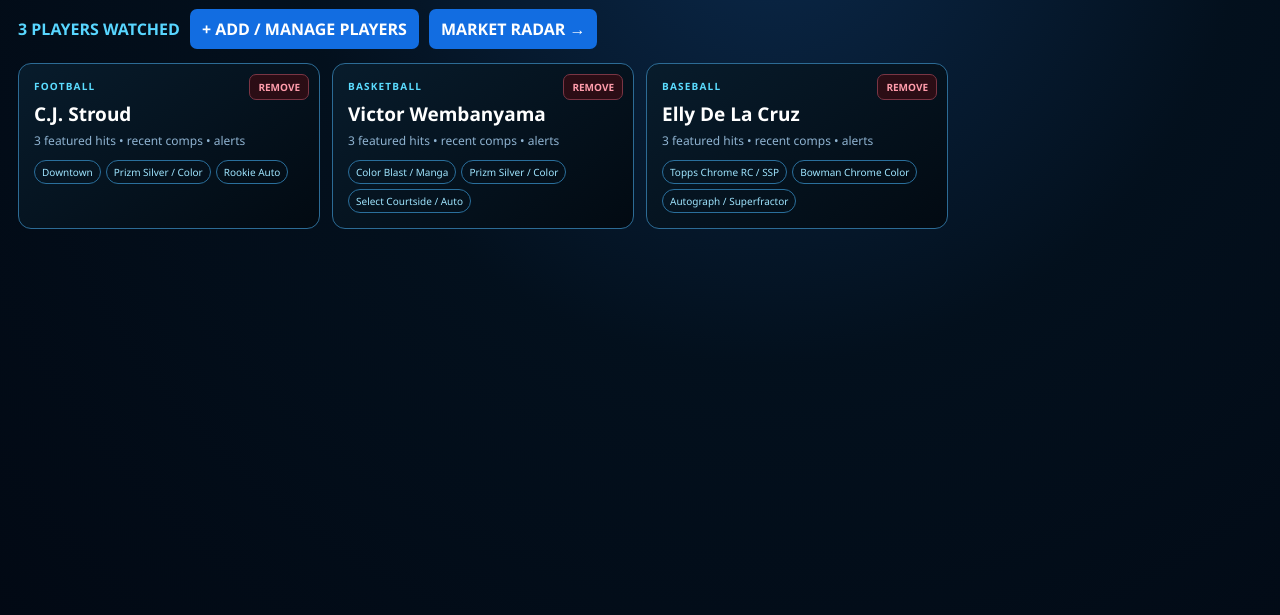
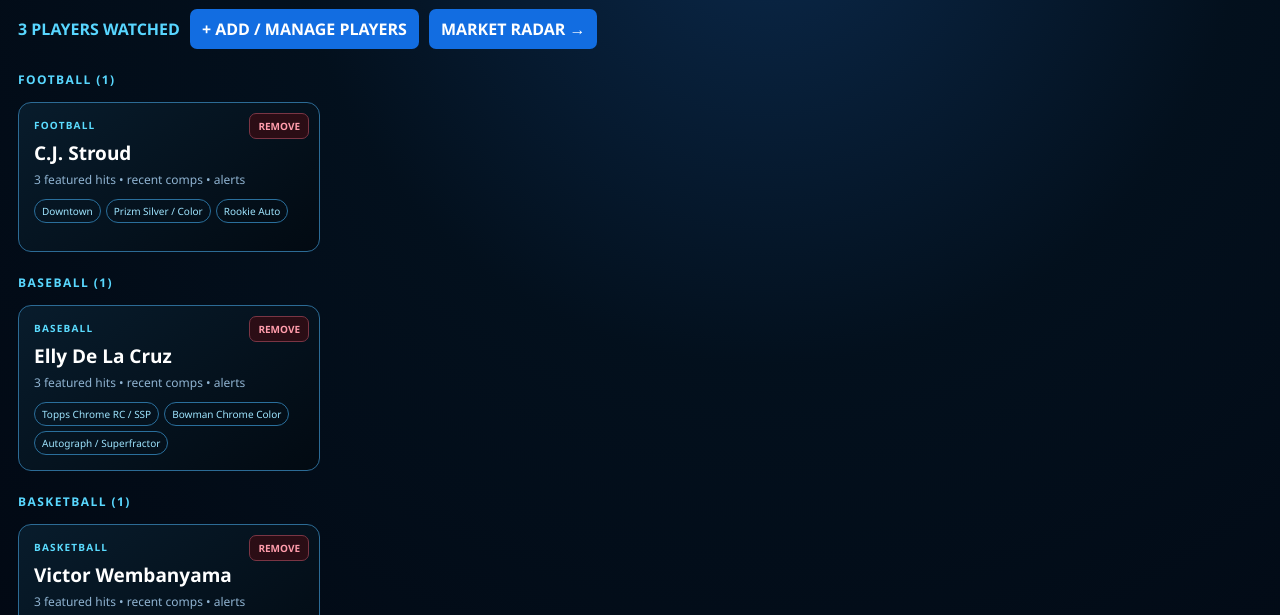
Before and after one commit to CardStormedge/cardstorm, a plain HTML site: page index.html in a window 1280 px wide. Both pictures are taken after a click on the element 388 px from the left and 557 px from the top of the page. Shown: the part 185-800 px from the top of the page. Drawn offline with Linux system fonts and the light colour scheme.

Commit message:
Add files via upload

```diff
--- a/index.html
+++ b/index.html
@@ -472,7 +472,18 @@
 function watchIndexByName(n){return WATCHCAT.findIndex(x=>x[0]===n)}
 function toggleWatchName(n){let a=loadMyWatch();a=a.includes(n)?a.filter(x=>x!==n):[...a,n];saveMyWatch(a);openWatchManager()}
 function removeWatchName(n,e){if(e){e.stopPropagation()}let a=loadMyWatch().filter(x=>x!==n);saveMyWatch(a);show('watch')}
-function watch(){const mine=loadMyWatch(),rows=mine.map(n=>{const i=watchIndexByName(n),p=WATCHCAT[i];if(!p)return '';return `<div class=watchplayer onclick="openWatch(${i})"><button class=watchremove onclick="removeWatchName('${n.replace(/'/g,"\\'")}',event)">REMOVE</button><div class=watchsport>${p[1].toUpperCase()}</div><h3>${p[0]}</h3><div class=target>3 featured hits • recent comps • alerts</div><div class=watchhits><span>${p[2]}</span><span>${p[3]}</span><span>${p[4]}</span></div></div>`}).join('');return shell('WATCHLIST','Track your favorites.','Your watchlist is saved in this browser. Click a player for hits and comps, or add/remove players anytime.',`<div class=watchtoolbar><div class=watchcount>${mine.length} PLAYERS WATCHED</div><button class=cta onclick="openWatchManager()">+ ADD / MANAGE PLAYERS</button><button class=cta onclick="show('market')">MARKET RADAR →</button></div><div class=watchgrid>${rows||'<div class=feature><h3>Your watchlist is empty.</h3><button class=cta onclick="openWatchManager()">ADD PLAYERS</button></div>'}</div>`)}
+function watch(){
+ const mine=loadMyWatch();
+ const bySport={};
+ mine.forEach(n=>{const i=watchIndexByName(n),p=WATCHCAT[i];if(!p)return;(bySport[p[1]]=bySport[p[1]]||[]).push([i,p]);});
+ const sportOrder=['football','baseball','basketball'];
+ const sports=Object.keys(bySport).sort((a,b)=>{const ai=sportOrder.indexOf(a),bi=sportOrder.indexOf(b);return (ai<0?99:ai)-(bi<0?99:bi);});
+ const rows=sports.map(sport=>{
+  const cards=bySport[sport].map(([i,p])=>`<div class=watchplayer onclick="openWatch(${i})"><button class=watchremove onclick="removeWatchName('${p[0].replace(/'/g,"\\'")}',event)">REMOVE</button><div class=watchsport>${p[1].toUpperCase()}</div><h3>${p[0]}</h3><div class=target>3 featured hits • recent comps • alerts</div><div class=watchhits><span>${p[2]}</span><span>${p[3]}</span><span>${p[4]}</span></div></div>`).join('');
+  return `<div class=homeSectionLabel>${sport.toUpperCase()} (${bySport[sport].length})</div><div class=watchgrid>${cards}</div>`;
+ }).join('');
+ return shell('WATCHLIST','Track your favorites.','Your watchlist is saved in this browser. Click a player for hits and comps, or add/remove players anytime.',`<div class=watchtoolbar><div class=watchcount>${mine.length} PLAYERS WATCHED</div><button class=cta onclick="openWatchManager()">+ ADD / MANAGE PLAYERS</button><button class=cta onclick="show('market')">MARKET RADAR →</button></div>${rows||'<div class=feature><h3>Your watchlist is empty.</h3><button class=cta onclick="openWatchManager()">ADD PLAYERS</button></div>'}`);
+}
 function openWatchManager(){navPush();const mine=loadMyWatch();C.innerHTML=shell('WATCHLIST','Add / Manage Players','Search the CardStorm player catalogue. Click a player to add or remove them.',`<button class=cta onclick="show('watch')">← WATCHLIST</button><div class=watchtoolbar><input id=watchSearch class=watchsearch placeholder="Search player or sport..." oninput="filterWatchManager(this.value)"><div class=watchcount>${mine.length} SELECTED</div></div><div class=watchaddgrid id=watchAddGrid>${WATCHCAT.map((p,i)=>`<div class="addcard ${mine.includes(p[0])?'active':''}" data-search="${(p[0]+' '+p[1]).toLowerCase()}" onclick="toggleWatchName('${p[0].replace(/'/g,"\\'")}')"><div class=watchsport>${p[1].toUpperCase()}</div><h3>${p[0]}</h3><div class=target>${p[2]} • ${p[3]} • ${p[4]}</div><div class=addstate>${mine.includes(p[0])?'✓ ON WATCHLIST':'+ ADD PLAYER'}</div></div>`).join('')}</div>`)}
 function filterWatchManager(q){q=(q||'').toLowerCase().trim();document.querySelectorAll('#watchAddGrid .addcard').forEach(el=>el.style.display=!q||el.dataset.search.includes(q)?'block':'none')}
 F.watch=watch;
```
